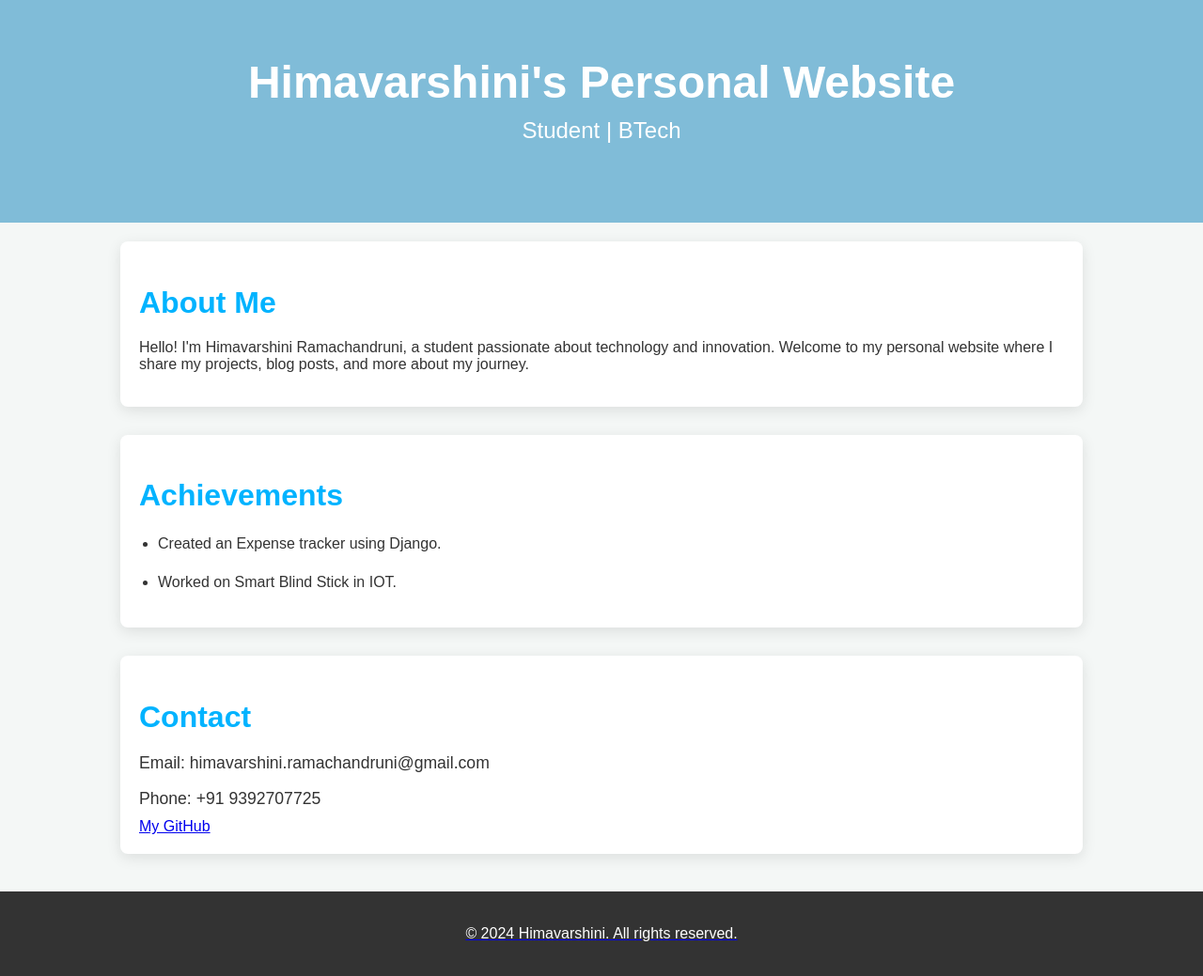
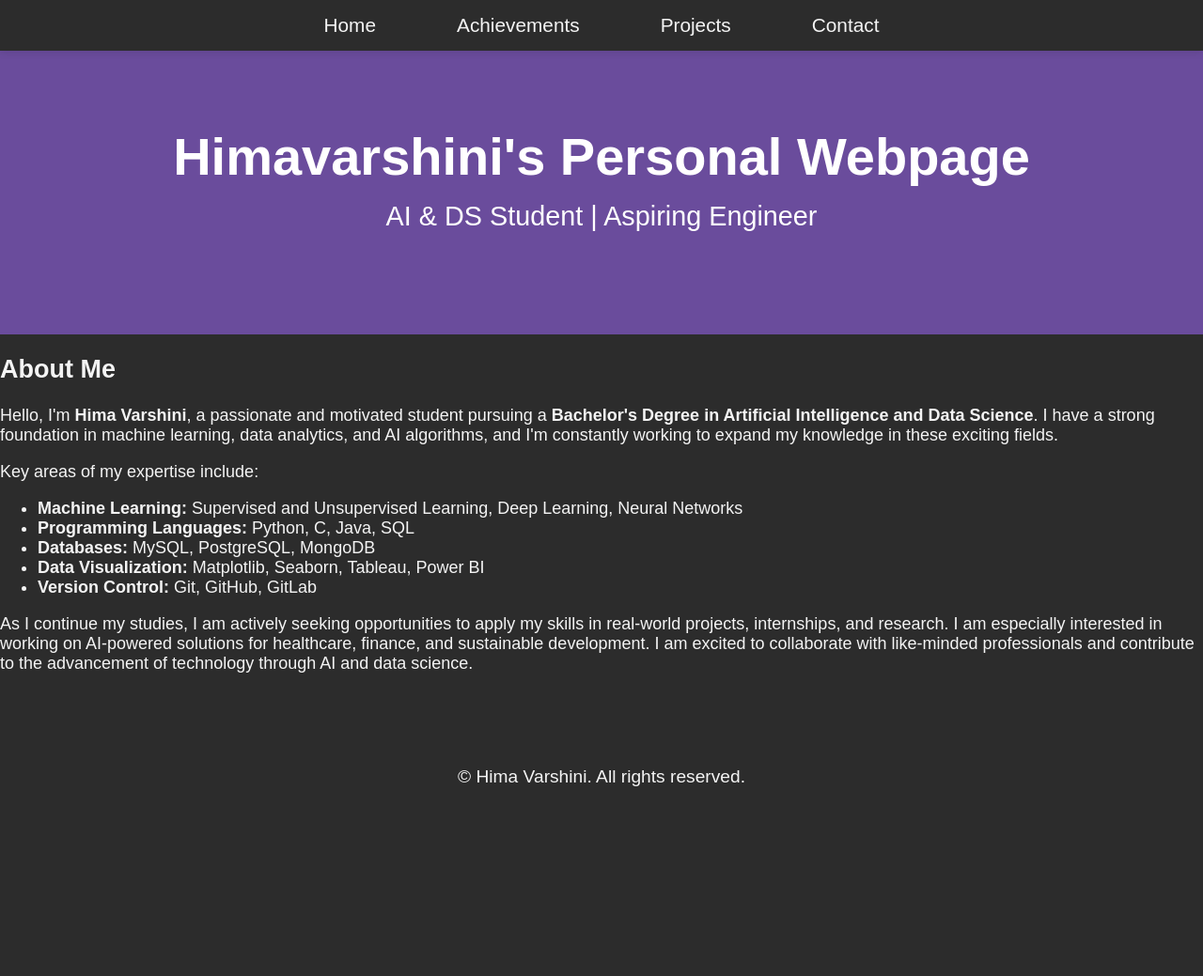
Before and after one commit to Himavarshini-R/project_42_3, a Django app: page / in a window 1280 px wide. Shown: the whole page at 94% size. After the commit the page ends 837 px from the top, so only its background shows below. Run offline with Django 5.2, Linux system fonts and the light colour scheme; data that the repository does not hold is empty.

Commit message:
first commit

```diff
--- a/project_42_3/App_42_3/static/App_42_3/styles.css
+++ b/project_42_3/App_42_3/static/App_42_3/styles.css
@@ -1,146 +1,293 @@
-/* profile/static/profile/styles.css */
-
+/* Global Styles */
 body {
     font-family: 'Arial', sans-serif;
-    background-color: #f4f7f6;
-    color: #333;
+    background-color: #2C2C2C; /* Light blackish background */
+    color: #F4F4F4; /* Light gray text for readability */
     margin: 0;
     padding: 0;
+    font-size: 18px; /* Increased font size */
 }
 
 /* Navbar Styling */
 nav {
-    background-color: #007bff;  /* Blue background for the navbar */
+    background-color: #2C2C2C;  /* Light black background for navbar */
     position: sticky;
     top: 0;
     z-index: 1000;
-    padding: 10px 0;
+    box-shadow: 0 2px 8px rgba(0, 0, 0, 0.1);
 }
 
 nav .container {
-    width: 80%;
+    width: 90%;
     margin: 0 auto;
+    padding: 15px 0;
 }
 
 .navbar {
     list-style: none;
     padding: 0;
+    margin: 0;
     display: flex;
-    justify-content: space-around;
+    justify-content: center;
+    align-items: center;
 }
 
 .navbar li {
+    margin: 0 25px; /* Increased space between navbar items */
+}
+
+.navbar a {
+    color: #F4F4F4; /* Light gray text for links */
+    text-decoration: none;
+    font-size: 1.3rem; /* Increased font size for links */
+    font-weight: 500;
+    padding: 12px 18px;
+    border-radius: 5px;
+    transition: background-color 0.3s ease, color 0.3s ease;
+}
+
+.navbar a:hover {
+    background-color: #7E57C2; /* Muted purple hover effect */
+    color: #fff;
+}
+
+/* Header Styling */
+header {
+    background-color: #6A4C9C;  /* Dark lavender background for header */
+    color: #FFFFFF; /* White text for contrast */
+    text-align: center;
+    padding: 80px 0; /* Increased padding */
+    opacity: 0;
+    animation: fadeIn 1.5s ease-out forwards;
+}
+
+header h1 {
+    font-size: 3.5rem; /* Larger font size for the main title */
     margin: 0;
 }
 
-.navbar a {
-    color: white;
-    text-decoration: none;
-    font-weight: bold;
-    padding: 10px 20px;
-    border-radius: 5px;
-    font-size: 1.1rem;
-    transition: background-color 0.3s ease;
+header .profession {
+    font-size: 1.8rem; /* Increased font size for profession */
+    font-weight: 300;
+    margin-top: 15px;
+    opacity: 0;
+    animation: slideUp 1s ease-out forwards 0.3s; /* Delayed animation */
 }
 
-.navbar a:hover {
-    background-color: #0056b3; /* Darker blue on hover */
-    transition: background-color 0.3s ease;
+/* Smooth Fade-in Animation */
+@keyframes fadeIn {
+    from {
+        opacity: 0;
+    }
+    to {
+        opacity: 1;
+    }
 }
 
-/* Header Section */
-header {
-    background-color: #80bcd8;  /* Light blue */
-    color: white;
-    text-align: center;
-    padding: 60px 0;
+/* Title Slide Up Animation */
+@keyframes slideUp {
+    from {
+        transform: translateY(20px);
+        opacity: 0;
+    }
+    to {
+        transform: translateY(0);
+        opacity: 1;
+    }
 }
 
-header h1 {
-    font-size: 3rem;
-    margin: 0;
-    font-weight: 700;
+/* Projects Section Styling */
+.projects {
+    padding: 50px 25px;
+    margin: 20px 10%;
+    text-align: center;
+    opacity: 0;
+    animation: fadeIn 1.5s ease-out forwards;
 }
 
-header .profession {
-    font-size: 1.5rem;
-    font-weight: 300;
-    margin-top: 10px;
+/* Animated Title */
+.animated-title {
+    color: #7E57C2; /* Lavender color for the title */
+    font-size: 2.5rem;
+    font-weight: bold;
+    margin-bottom: 25px;
+    opacity: 0;
+    animation: slideUp 1s ease-out forwards 0.3s; /* Delay the animation a bit */
 }
 
-/* Main Section Styling */
-section {
-    padding: 40px 20px;
-    margin: 20px 10%;
+/* Animated List */
+.animated-list {
+    list-style-type: none;
+    padding-left: 0;
+    margin: 0;
 }
 
-/* Individual Section Styling */
-.about-me, .achievements, .contact, .projects {
-    background-color: #ffffff;
-    box-shadow: 0 4px 15px rgba(0, 0, 0, 0.1);
-    border-radius: 8px;
-    margin-bottom: 30px;
-    padding: 20px;
+.project-item {
+    font-size: 1.2rem;
+    margin-bottom: 20px;
+    color: #F4F4F4; /* Light gray color for project items */
+    opacity: 0;
+    transform: translateY(20px);
+    animation: fadeInUp 0.8s ease-out forwards;
 }
 
-h2 {
-    color: #00b3ff;  /* Light blue for section titles */
-    font-size: 2rem;
-    margin-bottom: 20px;
+.project-item:nth-child(1) {
+    animation-delay: 0.5s; /* Delay first item */
 }
 
-ul {
-    padding-left: 20px;
+.project-item:nth-child(2) {
+    animation-delay: 1s; /* Delay second item */
 }
 
-ul li {
-    margin-bottom: 15px;
-    line-height: 1.6;
+/* Fade In-Up Animation for List Items */
+@keyframes fadeInUp {
+    from {
+        opacity: 0;
+        transform: translateY(20px);
+    }
+    to {
+        opacity: 1;
+        transform: translateY(0);
+    }
 }
 
-ul li strong {
-    font-weight: 700;
+/* Hover Effects on Project Items */
+.project-item:hover {
+    transform: scale(1.05); /* Slight scale up */
+    color: #7E57C2; /* Change color to lavender on hover */
+    cursor: pointer;
+    transition: all 0.3s ease;
 }
 
-/* Contact Form Section Styling */
-.contact p {
-    font-size: 1.1rem;
-    margin-bottom: 10px;
+/* Strong Project Names Styling */
+.project-name {
+    font-weight: bold;
+    color: #7E57C2; /* Lavender color for project names */
+    transition: color 0.3s ease;
 }
 
-/* Footer Section */
+.project-item:hover .project-name {
+    color: #F4F4F4; /* Change project name color to white on hover */
+}
+
+/* Achievements Section Styling */
+.achievements {
+    padding: 50px 25px;
+    margin: 20px 10%;
+    text-align: center;
+    opacity: 0;
+    animation: fadeIn 1.5s ease-out forwards;
+}
+
+/* Remove bullet points in Achievements section */
+.achievements ul {
+    list-style-type: none; /* Removed bullet points from the list */
+    padding-left: 0;
+    margin: 0;
+}
+
+/* Animated Achievements Title */
+.achievements-title {
+    color: #7E57C2;
+    font-size: 2.5rem;
+    font-weight: bold;
+    margin-bottom: 25px;
+    opacity: 0;
+    animation: slideUp 1s ease-out forwards 0.3s;
+}
+
+/* Contact Section Styling */
+.contact {
+    background-color: #333; /* Dark background for contact section */
+    padding: 50px;
+    margin: 20px 10%;
+    box-shadow: 0 4px 10px rgba(0, 0, 0, 0.1);
+    border-radius: 8px;
+    text-align: center;
+    opacity: 0;
+    animation: fadeIn 1.5s ease-out forwards;
+}
+
+/* Contact Title Animation */
+.contact h2 {
+    color: #7E57C2;
+    font-size: 2.3rem;
+    margin-bottom: 25px;
+    opacity: 0;
+    animation: slideUp 1s ease-out forwards 0.3s;
+}
+
+/* Footer Styling */
 footer {
-    background-color: #333;
-    color: white;
+    background-color: #2C2C2C; /* Same light black background as the navbar */
+    color: #F4F4F4; /* Light gray text for footer */
     text-align: center;
-    padding: 20px;
-    margin-top: 40px;
+    padding: 30px;
+    margin-top: 50px;
 }
 
 footer p {
-    font-size: 1rem;
+    font-size: 1.2rem; /* Increased font size for footer */
 }
 
-/* Responsive Design */
-@media (max-width: 768px) {
-    nav .container {
-        width: 90%;
-    }
+/* Social Media Buttons Styling */
+.social-btn {
+    display: inline-block;
+    padding: 12px 25px;
+    margin: 12px;
+    border-radius: 30px;
+    color: white;
+    text-decoration: none;
+    font-size: 1.3rem; /* Increased font size for buttons */
+    font-weight: 500;
+    transition: all 0.3s ease;
+}
 
-    .navbar {
-        flex-direction: column;
-        align-items: center;
-    }
+/* LinkedIn Button */
+.social-btn.linkedin {
+    background-color: #0077B5; /* LinkedIn Blue */
+}
 
-    .navbar a {
-        padding: 12px;
-        font-size: 1.2rem;
-        text-align: center;
-        width: 100%;
-        margin-bottom: 10px;
-    }
+.social-btn.linkedin:hover {
+    background-color: #005C8D; /* Darker blue on hover */
+    box-shadow: 0 4px 12px rgba(0, 0, 0, 0.1);
+}
 
-    section {
-        margin: 0 5%;
-    }
+/* Twitter Button */
+.social-btn.twitter {
+    background-color: #1DA1F2; /* Twitter Blue */
 }
+
+.social-btn.twitter:hover {
+    background-color: #0D95E8; /* Darker blue on hover */
+    box-shadow: 0 4px 12px rgba(0, 0, 0, 0.1);
+}
+
+/* Instagram Button - Dark Pink Background */
+.social-btn.instagram {
+    background-color: #e1306c; /* Instagram Dark Pink */
+}
+
+.social-btn.instagram:hover {
+    background-color: #b31c4e; /* Slightly darker pink on hover */
+    box-shadow: 0 4px 12px rgba(0, 0, 0, 0.1);
+}
+
+/* GitHub Button - White Background */
+.social-btn.github {
+    background-color: #FFFFFF; /* White background for GitHub button */
+    color: #333; /* Dark text for contrast */
+    border: 1px solid #333; /* Add a border for definition */
+}
+
+.social-btn.github:hover {
+    background-color: #f1f1f1; /* Slight grayish background on hover */
+    color: #000; /* Dark text on hover */
+    box-shadow: 0 4px 12px rgba(0, 0, 0, 0.1); /* Add subtle hover effect */
+}
+
+/* Button Hover Effect */
+.social-btn:hover {
+    transform: translateY(-3px);
+    box-shadow: 0 4px 12px rgba(0, 0, 0, 0.1);
+}
--- a/project_42_3/App_42_3/templates/base.html
+++ b/project_42_3/App_42_3/templates/base.html
@@ -7,7 +7,7 @@
     <meta charset="UTF-8">
     <meta name="viewport" content="width=device-width, initial-scale=1.0">
     <title>Your Name - Personal Website</title>
-    <link rel="stylesheet" href="{% static 'profile/styles.css' %}">
+    <link rel="stylesheet" href="{% static 'App_42_3/styles.css' %}">
 </head>
 <body>
 
@@ -23,21 +23,23 @@
         </div>
     </nav>
 
-    <!-- Main Content -->
+    <!-- Header Section -->
     <header>
         <div class="container">
-            <h1>Your Name</h1>
-            <p class="profession">Software Developer | Tech Enthusiast</p>
+            <h1>Himavarshini's Personal Webpage</h1>
+            <p class="profession">AI & DS Student | Aspiring Engineer</p>
         </div>
     </header>
 
+    <!-- Main Content -->
     <main>
         {% block content %}
         {% endblock %}
     </main>
 
+    <!-- Footer Section -->
     <footer>
-        <p>&copy; 2024 Your Name. All rights reserved.</p>
+        <p>&copy; Hima Varshini. All rights reserved.</p>
     </footer>
 
 </body>
--- a/project_42_3/App_42_3/templates/home.html
+++ b/project_42_3/App_42_3/templates/home.html
@@ -1,44 +1,20 @@
 <!-- profile/templates/profile/home.html -->
-{% load static %}
-<!DOCTYPE html>
-<html lang="en">
-<head>
-    <meta charset="UTF-8">
-    <meta name="viewport" content="width=device-width, initial-scale=1.0">
-    <title>Himavarshini's Personal Website</title>
-    <link rel="stylesheet" href="{% static 'App_42_3/styles.css' %}">
-</head>
-<body>
-    <header>
-        <div class="container">
-            <h1>Himavarshini's Personal Website</h1>
-            <p class="profession">Student | BTech</p>
-        </div>
-    </header>
+{% extends 'base.html' %}
 
-    <section class="about-me">
-        <h2>About Me</h2>
-        <p>Hello! I'm Himavarshini Ramachandruni, a student passionate about technology and innovation. Welcome to my personal website where I share my projects, blog posts, and more about my journey.</p>
-    </section>
+{% block content %}
+<section class="about-me">
+    <h2>About Me</h2>
+    <p>Hello, I'm <strong>Hima Varshini</strong>, a passionate and motivated student pursuing a <strong>Bachelor's Degree in Artificial Intelligence and Data Science</strong>. I have a strong foundation in machine learning, data analytics, and AI algorithms, and I'm constantly working to expand my knowledge in these exciting fields.</p>
 
-    <section class="achievements">
-        <h2>Achievements</h2>
-        <ul>
-            <li>Created an Expense tracker using Django.</li>
-            <li>Worked on Smart Blind Stick in IOT.</li>
-        </ul>
-    </section>
+    <p>Key areas of my expertise include:</p>
+    <ul>
+        <li><strong>Machine Learning:</strong> Supervised and Unsupervised Learning, Deep Learning, Neural Networks</li>
+        <li><strong>Programming Languages:</strong> Python, C, Java, SQL</li>
+        <li><strong>Databases:</strong> MySQL, PostgreSQL, MongoDB</li>
+        <li><strong>Data Visualization:</strong> Matplotlib, Seaborn, Tableau, Power BI</li>
+        <li><strong>Version Control:</strong> Git, GitHub, GitLab</li>
+    </ul>
 
-    <section class="contact">
-        <h2>Contact</h2>
-        <p>Email: himavarshini.ramachandruni@gmail.com</p>
-        <p>Phone: +91 9392707725</p>
-        <a href="https://github.com/Himavarshini-R" target="_blank">
-            My GitHub
-    </section>
-
-    <footer>
-        <p>&copy; 2024 Himavarshini. All rights reserved.</p>
-    </footer>
-</body>
-</html>
+    <p>As I continue my studies, I am actively seeking opportunities to apply my skills in real-world projects, internships, and research. I am especially interested in working on AI-powered solutions for healthcare, finance, and sustainable development. I am excited to collaborate with like-minded professionals and contribute to the advancement of technology through AI and data science.</p>
+</section>
+{% endblock %}
--- a/project_42_3/App_42_3/urls.py
+++ b/project_42_3/App_42_3/urls.py
@@ -4,4 +4,7 @@ from . import views
 
 urlpatterns = [
     path('', views.home, name='home'),
+    path('achievements/', views.achievements, name='achievements'),
+    path('projects/', views.projects, name='projects'),
+    path('contact/', views.contact, name='contact'),
 ]
--- a/project_42_3/App_42_3/views.py
+++ b/project_42_3/App_42_3/views.py
@@ -1,17 +1,14 @@
+# profile/views.py
 from django.shortcuts import render
-from .models import About, PortfolioItem
 
 def home(request):
-    about = About.objects.first()  # Get the first entry, if any
-    if not about:
-        # Fallback if no About object exists
-        about = {
-            'name': 'Your Name',
-            'bio': 'Bio not available yet.',
-            'email': 'your.email@example.com',
-            'profile_picture': 'default_profile_pic.jpg',  # Replace with a default image path
-        }
+    return render(request, 'home.html')
 
-    portfolio_items = PortfolioItem.objects.all()
+def achievements(request):
+    return render(request, 'achievements.html')
 
-    return render(request, 'home.html', {'about': about, 'portfolio_items': portfolio_items})
+def projects(request):
+    return render(request, 'projects.html')
+
+def contact(request):
+    return render(request, 'contact.html')
--- a/project_42_3/project_42_3/settings.py
+++ b/project_42_3/project_42_3/settings.py
@@ -116,7 +116,11 @@ USE_TZ = True
 # Static files (CSS, JavaScript, Images)
 # https://docs.djangoproject.com/en/5.1/howto/static-files/
 
-STATIC_URL = 'static/'
+STATIC_URL = '/static/'
+STATICFILES_DIRS = [
+    BASE_DIR / "static",
+]
+
 
 # Default primary key field type
 # https://docs.djangoproject.com/en/5.1/ref/settings/#default-auto-field
```
Also changed, not shown: project_42_3/App_42_3/templates/achievements.html (added, +14 -0 lines), project_42_3/App_42_3/templates/contact.html (added, +19 -0 lines), project_42_3/App_42_3/templates/projects.html (added, +16 -0 lines).
